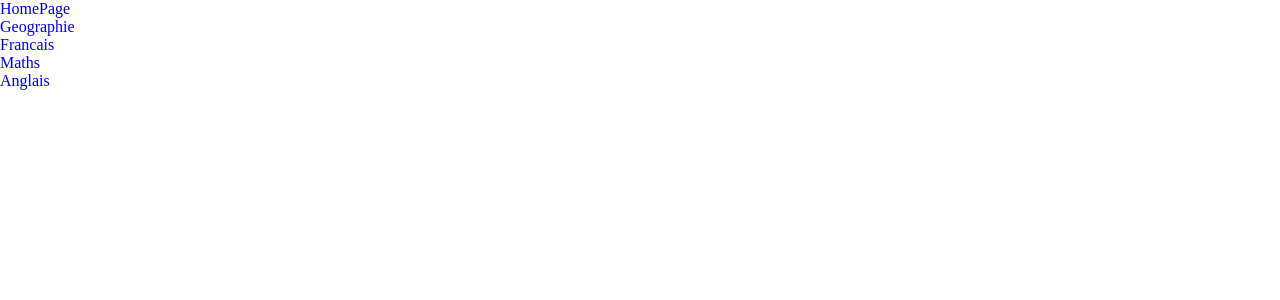
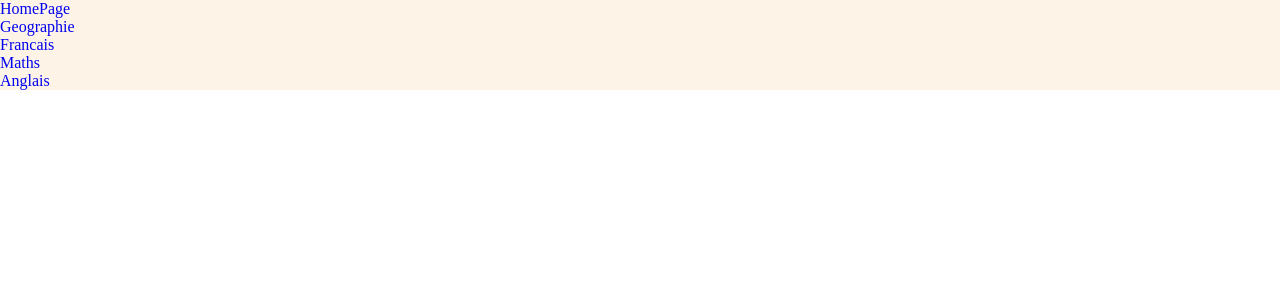
Before and after one commit to MathieuMrt/Mon-cahier-de-vacances, a React (Vite) app: page / in a window 1280 px wide. Shown: the top 300 px of the page. Built offline with nearby package versions, Linux system fonts and the light colour scheme.

Commit message:
bckground color

```diff
--- a/src/App.scss
+++ b/src/App.scss
@@ -19,6 +19,10 @@ $textFont: 'Quicksand', sans-serif;
     list-style: none;
 }
 
+#root {
+    background-color: $backGroundColor
+}
+
 @import "./components/HomePage/HomePage.scss";
 @import "./components/Header/Header.scss";
 @import "./components/Geographie/Geographie.scss";
```
